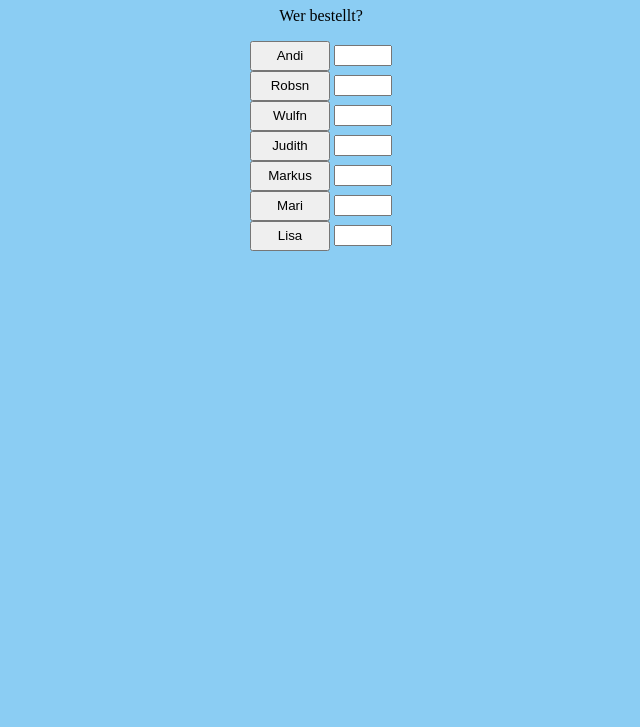
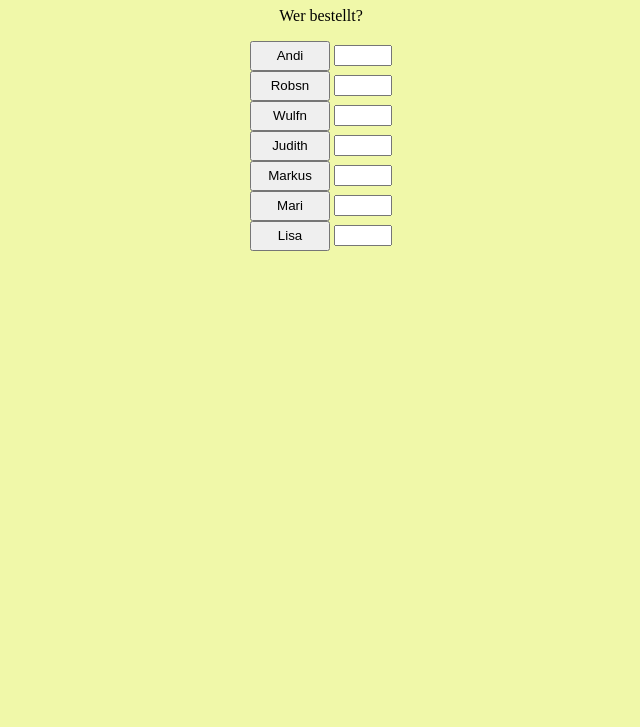
Before and after one commit to fink-inventions/OrderDeviceButtonWebUI, a plain HTML site: page index.html in a window 1280 px wide. Shown: the part 73-800 px from the top of the page, without its empty margins (319-959 px from the left). Drawn offline with Linux system fonts and the light colour scheme.

Commit message:
modified:   style.css

```diff
--- a/style.css
+++ b/style.css
@@ -1,6 +1,6 @@
 
 body {
-    background-color: rgb(139, 205, 243);
+    background-color: rgb(240, 248, 169);
 
 }
 
```
